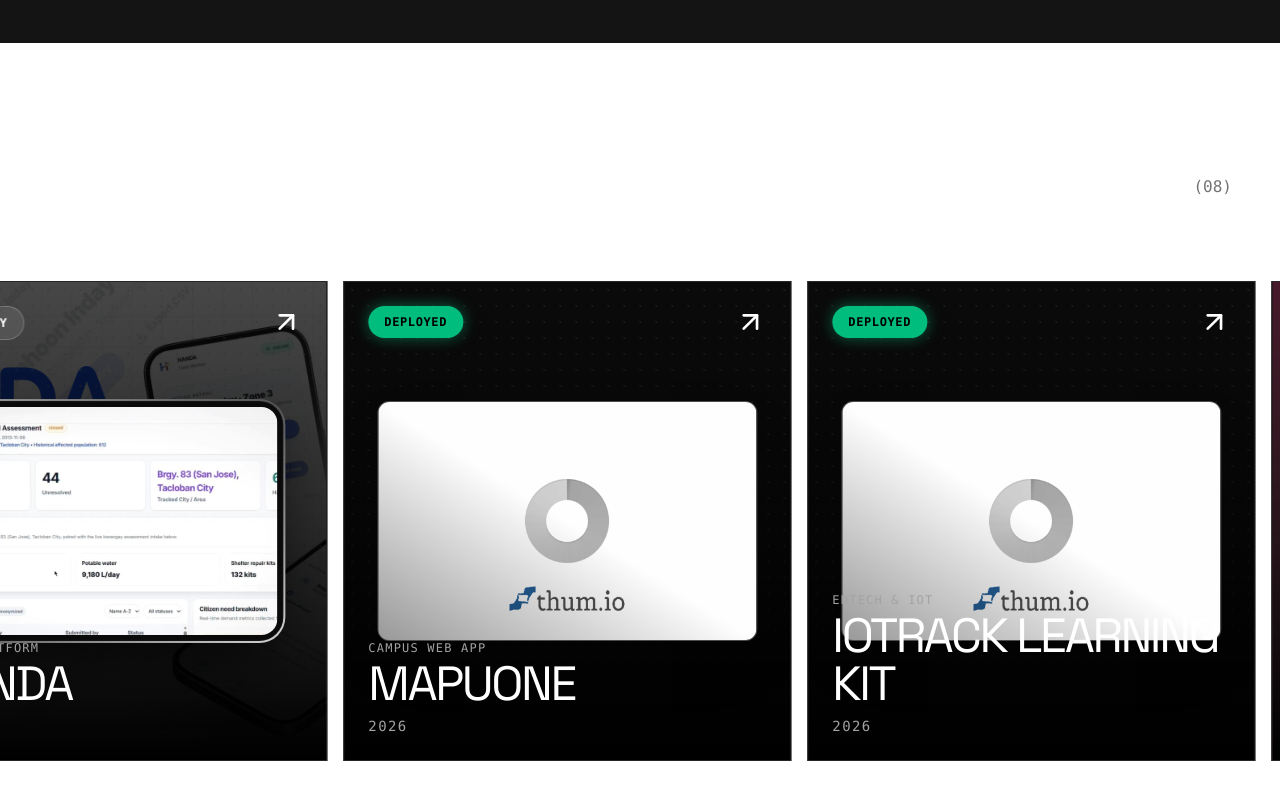
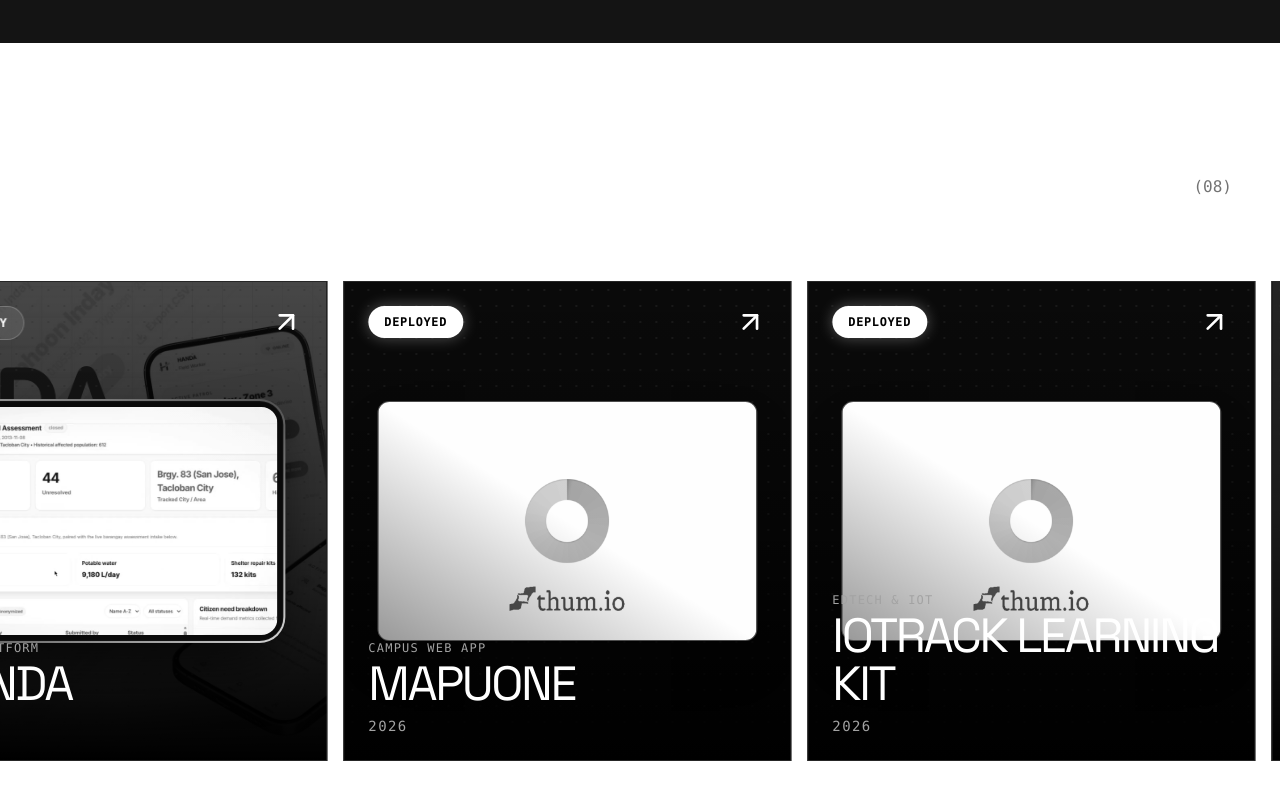
Before and after one commit to jjcabalo/LightweightPortfolio, a Next.js app: page / in a window 1280 px wide. Shown: the part 1628-2428 px from the top of the page. Built offline with nearby package versions, Linux system fonts and the light colour scheme.

Commit message:
style: set deployed badge to solid white with black text and grayscale to color hover effect

```diff
--- a/src/app/page.tsx
+++ b/src/app/page.tsx
@@ -164,7 +164,7 @@ function WorkSection() {
                           src={project.bgImage}
                           alt={`${project.title} background`}
                           fill
-                          className="object-cover opacity-25 group-hover:opacity-40 transition-opacity duration-700"
+                          className="object-cover opacity-25 grayscale group-hover:grayscale-0 group-hover:opacity-40 transition-all duration-700"
                         />
                       </div>
                     )}
@@ -183,7 +183,7 @@ function WorkSection() {
                       <div className="flex justify-between items-start">
                         <span className={`px-4 py-2 text-xs font-mono font-bold uppercase tracking-wider rounded-full ${
                           project.deployed
-                            ? "bg-emerald-500 text-black shadow-[0_0_15px_rgba(16,185,129,0.5)]"
+                            ? "bg-white text-black shadow-[0_0_15px_rgba(255,255,255,0.3)]"
                             : "bg-white/10 text-white border border-white/20 backdrop-blur-md"
                         }`}>
                           {project.deployed ? "DEPLOYED" : "DESIGN ONLY"}
@@ -276,7 +276,7 @@ function WorkSection() {
                     <div className="flex items-center gap-3 mb-6 xl:mb-8 flex-wrap">
                       <span className={`px-4 py-1.5 text-xs font-mono font-bold uppercase tracking-wider rounded-full ${
                         selectedProject.deployed
-                          ? "bg-emerald-500 text-black shadow-[0_0_15px_rgba(16,185,129,0.5)]"
+                          ? "bg-white text-black shadow-[0_0_15px_rgba(255,255,255,0.3)]"
                           : "bg-white/10 text-white border border-white/20 backdrop-blur-md"
                       }`}>
                         {selectedProject.deployed ? "DEPLOYED" : "DESIGN ONLY"}
@@ -318,7 +318,7 @@ function WorkSection() {
                           href={selectedProject.liveUrl}
                           target="_blank"
                           rel="noopener noreferrer"
-                          className="inline-flex items-center gap-3 px-6 py-4 bg-emerald-500 text-black border border-emerald-400 rounded-full font-mono text-sm font-bold uppercase tracking-widest hover:bg-emerald-400 hover:shadow-[0_0_20px_rgba(16,185,129,0.6)] transition-all duration-300 group w-fit"
+                          className="inline-flex items-center gap-3 px-6 py-4 bg-white text-black border border-white rounded-full font-mono text-sm font-bold uppercase tracking-widest hover:bg-neutral-200 hover:shadow-[0_0_20px_rgba(255,255,255,0.4)] transition-all duration-300 group w-fit"
                         >
                           View Live Site
                           <ArrowUpRight size={18} className="group-hover:translate-x-1 group-hover:-translate-y-1 transition-transform" />
@@ -359,7 +359,7 @@ function ProjectDeviceVisual({ project }: { project: any }) {
           src={project.thumbnailImage}
           alt={project.title}
           fill
-          className="object-cover"
+          className="object-cover grayscale group-hover:grayscale-0 transition-all duration-700"
         />
         <div className="absolute inset-0 bg-gradient-to-tr from-black/40 via-transparent to-white/10 pointer-events-none" />
       </div>
@@ -376,7 +376,7 @@ function ProjectDeviceVisual({ project }: { project: any }) {
                 src={project.deviceImage}
                 alt={project.title}
                 fill
-                className="object-cover object-top"
+                className="object-cover object-top grayscale group-hover:grayscale-0 transition-all duration-700"
               />
             ) : (
               <div className="absolute inset-0 bg-[radial-gradient(#262626_1px,transparent_1px)] [background-size:12px_12px] opacity-50" />
@@ -398,7 +398,7 @@ function ProjectDeviceVisual({ project }: { project: any }) {
               src={project.deviceImage}
               alt={project.title}
               fill
-              className="object-cover object-top"
+              className="object-cover object-top grayscale group-hover:grayscale-0 transition-all duration-700"
             />
           ) : (
             <div className="absolute inset-0 bg-[radial-gradient(#262626_1px,transparent_1px)] [background-size:12px_12px] opacity-50" />
@@ -418,7 +418,7 @@ function MobileDeviceVisual({ project, isInView }: { project: any, isInView: boo
           src={project.thumbnailImage}
           alt={project.title}
           fill
-          className="object-cover"
+          className={`object-cover transition-all duration-700 ${isInView ? "grayscale-0" : "grayscale"}`}
         />
         <div className="absolute inset-0 bg-gradient-to-tr from-black/40 via-transparent to-white/10 pointer-events-none" />
       </div>
@@ -435,7 +435,7 @@ function MobileDeviceVisual({ project, isInView }: { project: any, isInView: boo
                 src={project.deviceImage}
                 alt={project.title}
                 fill
-                className="object-cover object-top"
+                className={`object-cover object-top transition-all duration-700 ${isInView ? "grayscale-0" : "grayscale"}`}
               />
             ) : (
               <div className="absolute inset-0 bg-[radial-gradient(#262626_1px,transparent_1px)] [background-size:12px_12px] opacity-50" />
@@ -456,7 +456,7 @@ function MobileDeviceVisual({ project, isInView }: { project: any, isInView: boo
               src={project.deviceImage}
               alt={project.title}
               fill
-              className="object-cover object-top"
+              className={`object-cover object-top transition-all duration-700 ${isInView ? "grayscale-0" : "grayscale"}`}
             />
           ) : (
             <div className="absolute inset-0 bg-[radial-gradient(#262626_1px,transparent_1px)] [background-size:12px_12px] opacity-50" />
@@ -1477,7 +1477,7 @@ function MobileProjectCard({ project, i, onClick }: { project: any, i: number, o
             src={project.bgImage}
             alt={`${project.title} background`}
             fill
-            className="object-cover opacity-25 group-hover/card:opacity-40 transition-opacity duration-700"
+            className={`object-cover opacity-25 group-hover/card:opacity-40 transition-all duration-700 ${isInView ? "grayscale-0" : "grayscale"}`}
           />
         </div>
       )}
@@ -1494,7 +1494,7 @@ function MobileProjectCard({ project, i, onClick }: { project: any, i: number, o
       <div className="flex justify-between items-start relative z-30 p-6 pointer-events-none">
         <span className={`px-3 py-1 text-[10px] sm:text-xs font-mono font-bold uppercase tracking-wider rounded-full ${
           project.deployed
-            ? "bg-emerald-500 text-black shadow-[0_0_15px_rgba(16,185,129,0.5)]"
+            ? "bg-white text-black shadow-[0_0_15px_rgba(255,255,255,0.3)]"
             : "bg-white/10 text-white border border-white/20 backdrop-blur-md"
         }`}>
           {project.deployed ? "DEPLOYED" : "DESIGN ONLY"}
```
